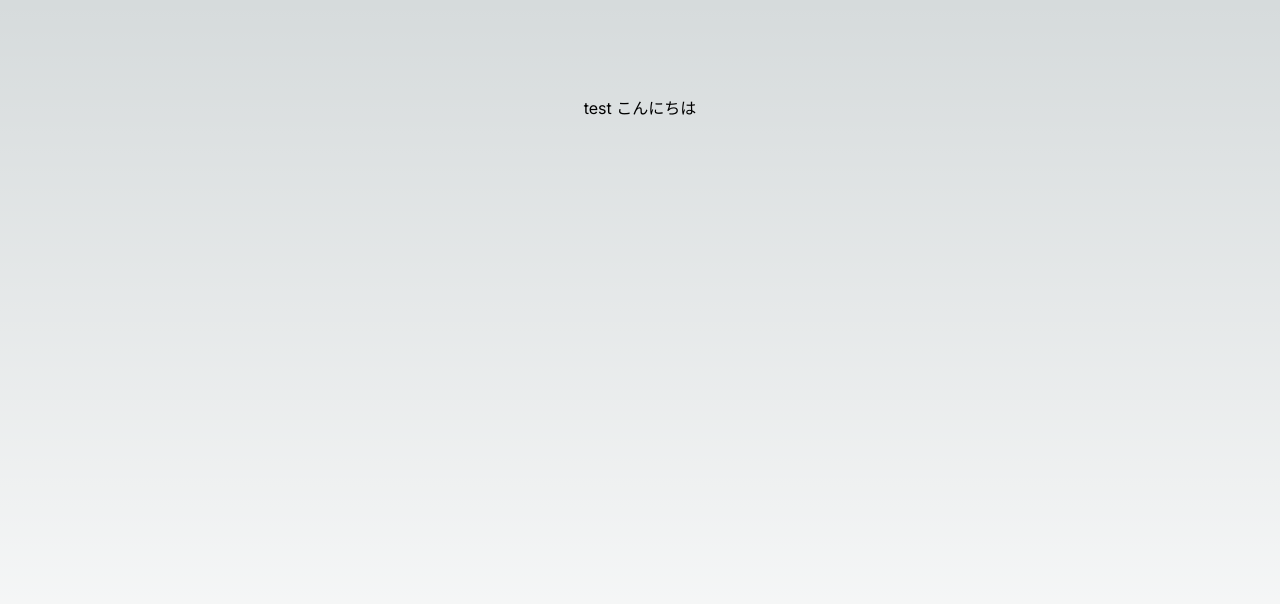
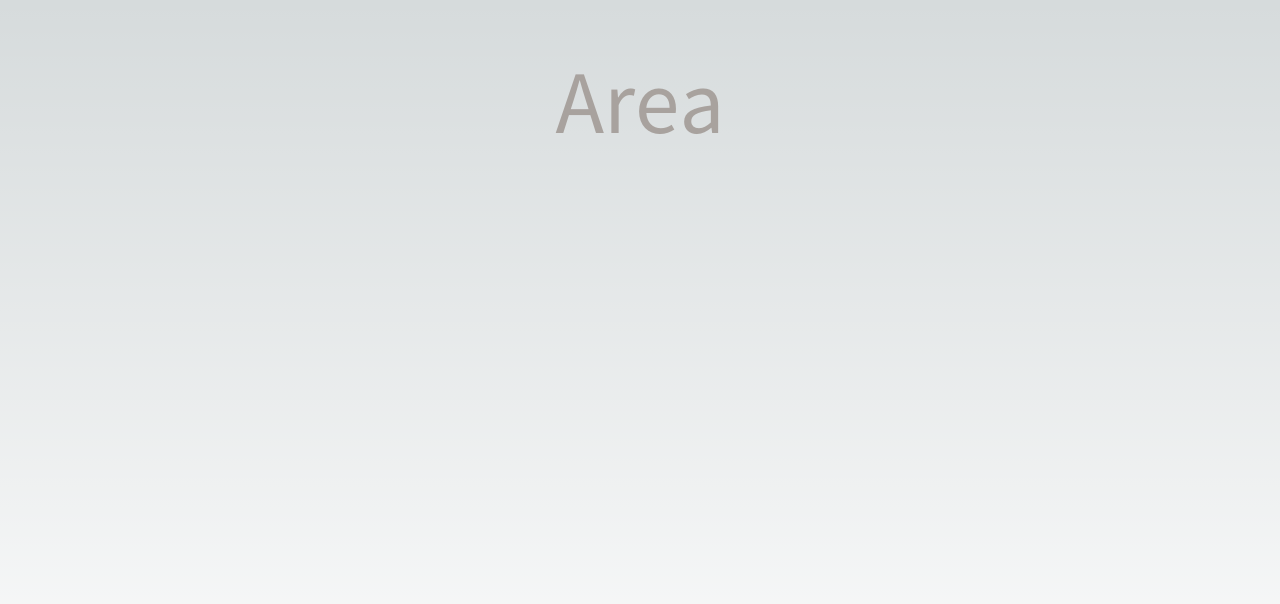
Before and after one commit to Hirozou8080/bokemasho, a Next.js app in the folder src/frontend/: page / in a window 1280 px wide. Shown: the top 604 px of the page. Built offline with nearby package versions, Linux system fonts and the light colour scheme.

Commit message:
css 呼び出し

```diff
--- a/src/frontend/app/layout.tsx
+++ b/src/frontend/app/layout.tsx
@@ -1,5 +1,7 @@
 import type { Metadata } from 'next'
 import { Inter } from 'next/font/google'
+import './css/common.css'
+import './css/space.css'
 import './globals.css'
 
 const inter = Inter({ subsets: ['latin'] })
--- a/src/frontend/app/page.tsx
+++ b/src/frontend/app/page.tsx
@@ -2,8 +2,8 @@ import Image from "next/image";
 
 export default function Home() {
   return (
-    <main className="flex min-h-screen flex-col items-center justify-between p-24">
-      <div>test こんにちは</div>
+    <main className="flex min-h-screen items-top justify-center p-24 font-sans">
+      <div className="text-9xl text-stone-400">Area</div>
     </main>
   );
 }
```
